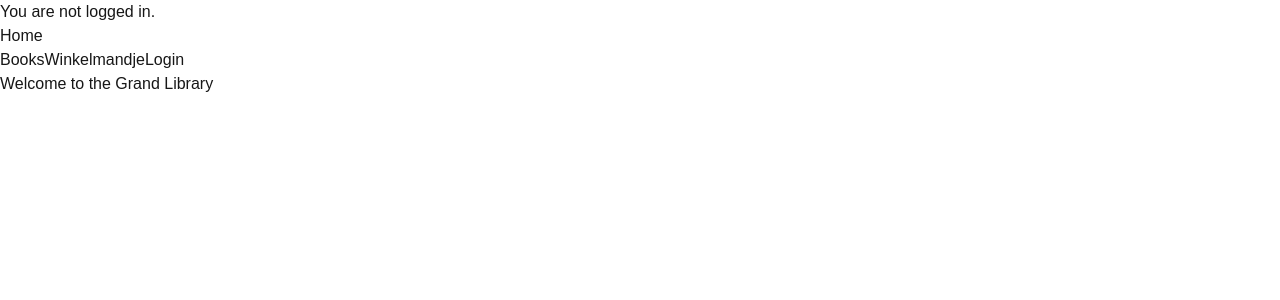
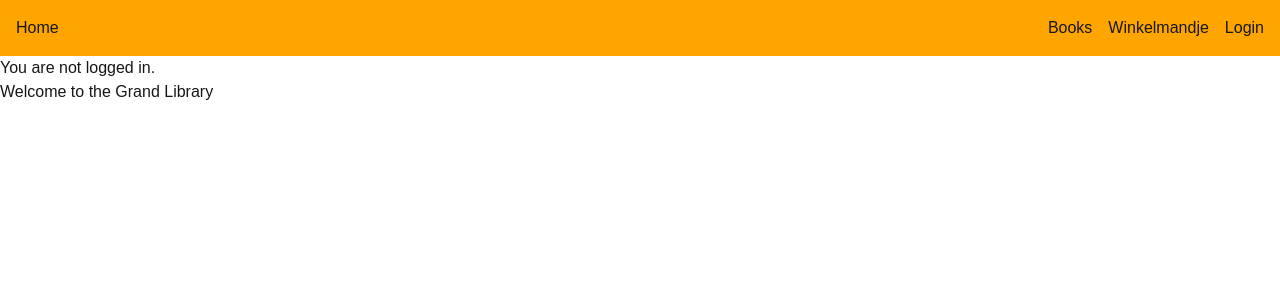
Before and after one commit to laisbenb/the-grand-library, a Next.js app: page / in a window 1280 px wide. Shown: the top 300 px of the page. Built offline with nearby package versions, Linux system fonts and the light colour scheme; no server answers.

Commit message:
Logout functional.

```diff
--- a/src/app/components/NavBar.tsx
+++ b/src/app/components/NavBar.tsx
@@ -1,15 +1,23 @@
+"use client";
+
 import Link from "next/link";
+import { useSession } from "next-auth/react";
 
 export default function NavBar() {
+  const { data: session } = useSession();
   return (
-    <nav>
+    <nav className="flex justify-between p-4">
         <div>
             <Link href="/">Home</Link>
         </div>
-        <div>
+        <div className="flex justify-center gap-4">
             <Link href="/books">Books</Link>
             <Link href="/wishlist">Winkelmandje</Link>
-            <Link href="/login">Login</Link>
+            {session ? (
+                <Link href="/signout">Logout</Link>
+            ) : (
+                <Link href="/signin">Login</Link>
+            )}
         </div>
     </nav>
   );
--- a/src/app/globals.css
+++ b/src/app/globals.css
@@ -23,4 +23,9 @@ body {
   background: var(--background);
   color: var(--foreground);
   font-family: Arial, Helvetica, sans-serif;
+  margin: 0 auto;
 }
+
+header {
+  background: orange;
+}
--- a/src/app/layout.tsx
+++ b/src/app/layout.tsx
@@ -31,17 +31,18 @@ export default function RootLayout({
       <body
         className={`${geistSans.variable} ${geistMono.variable} antialiased`}
       >
+        <Providers>
         <header>
-          <Providers> <UserInfo /></Providers>
-
           <NavBar />
         </header>
         <main>
-          <Providers>{children}</Providers>
+          <UserInfo />
+          {children}
         </main>
         <footer>
 
         </footer>
+        </Providers>
       </body>
     </html>
   );
--- /dev/null
+++ b/src/app/signout/page.tsx
@@ -0,0 +1,17 @@
+"use client";
+
+import { useEffect } from "react";
+import { signOut } from "next-auth/react";
+
+export default function SignOutPage() {
+  useEffect(() => {
+    // Trigger logout when user visits /signout
+    signOut({ callbackUrl: "/" });
+  }, []);
+
+  return (
+    <div className="flex items-center justify-center h-screen">
+      <p className="text-lg">Signing you out...</p>
+    </div>
+  );
+}
```
Also changed, not shown: src/app/signin/page.tsx (renamed from src/app/login/page.tsx).
